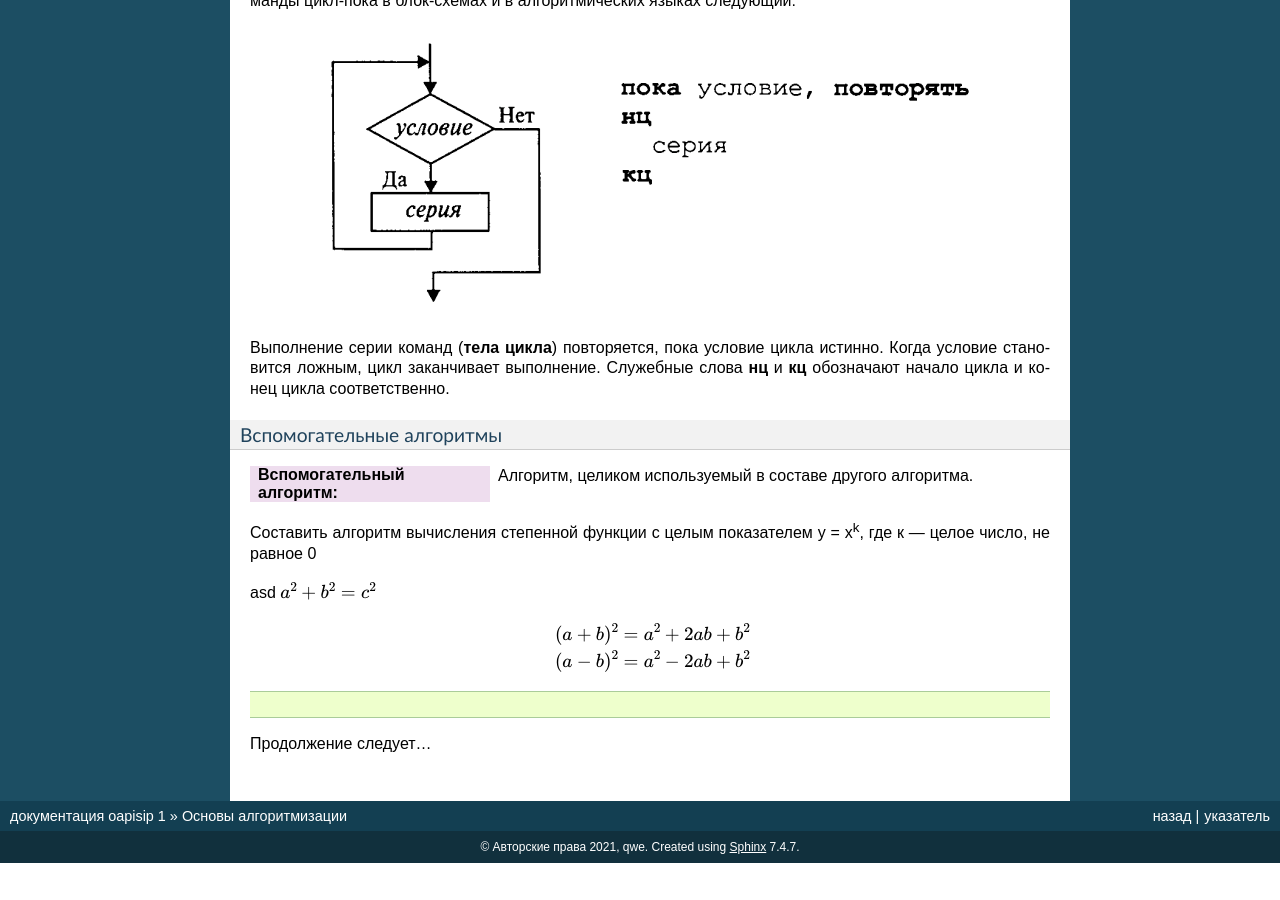
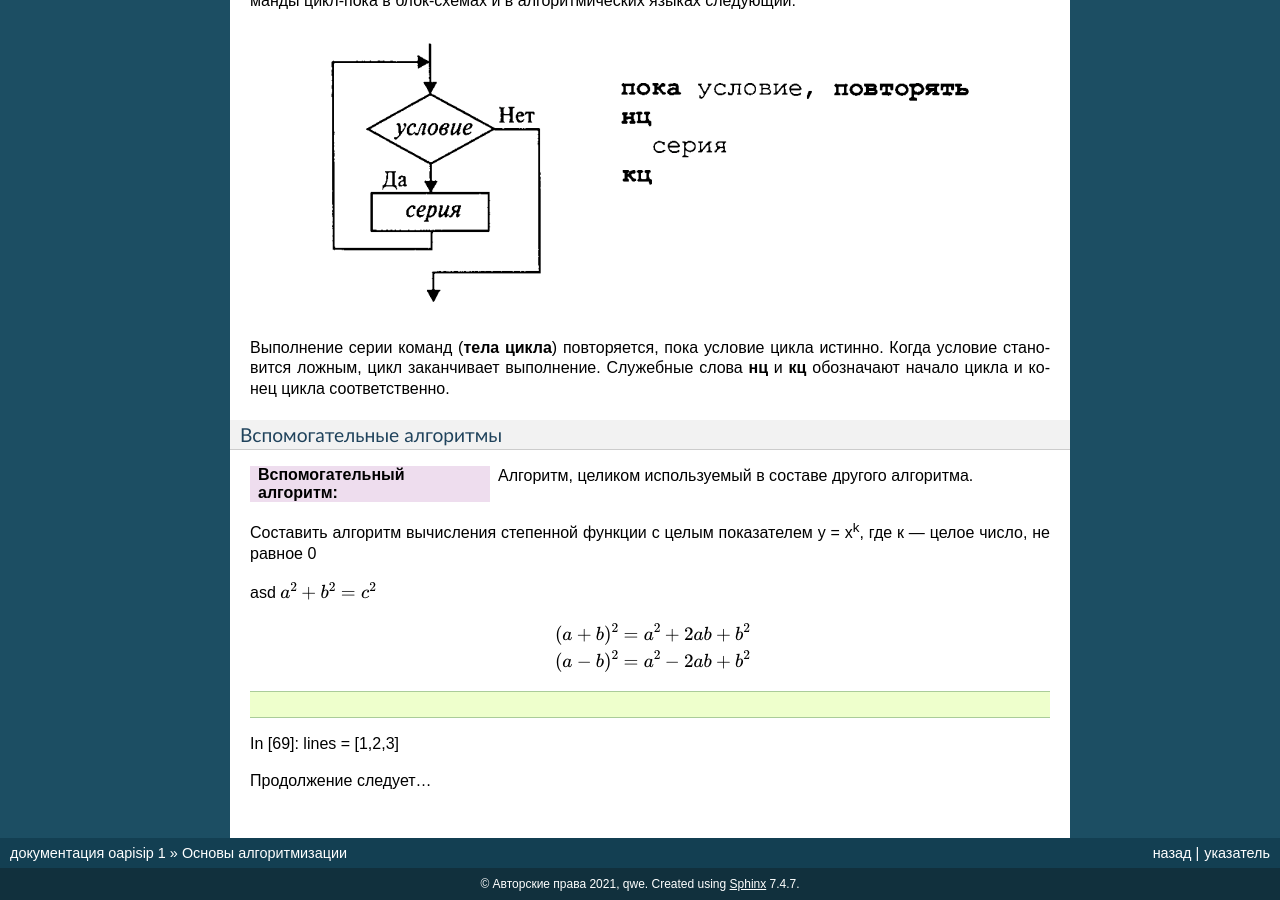
Before and after one commit to rimcupk/oapisip, a Sphinx documentation site: the page built from docs/chapters/01_algo/01_algo.rst, in a window 1280 px wide and 900 px high, scrolled down 11839 px. Built offline with Sphinx 7.4.7, drawn with Linux system fonts in a browser that asks for light colours; before the commit the page ends 12702 px from its top, so only the background shows below that.

Commit message:
Update 01_algo.rst

```diff
--- a/docs/chapters/01_algo/01_algo.rst
+++ b/docs/chapters/01_algo/01_algo.rst
@@ -259,6 +259,7 @@ asd :math:`a^2 + b^2 = c^2`
 
 .. sourcecode:: ipython
 
+In [69]: lines = [1,2,3]
 
 
 Продолжение следует...
```
